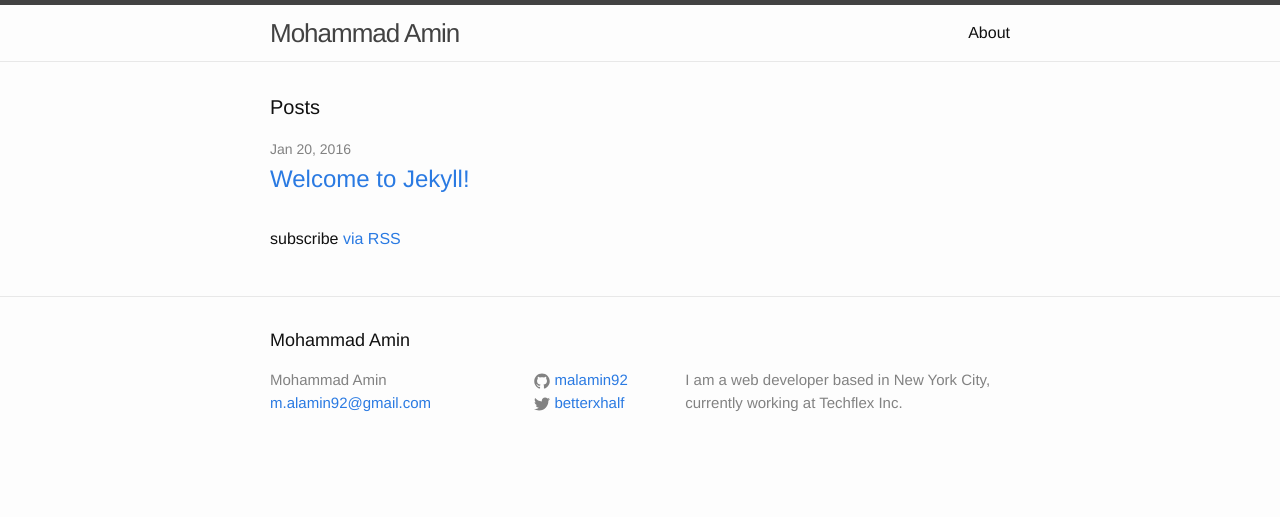
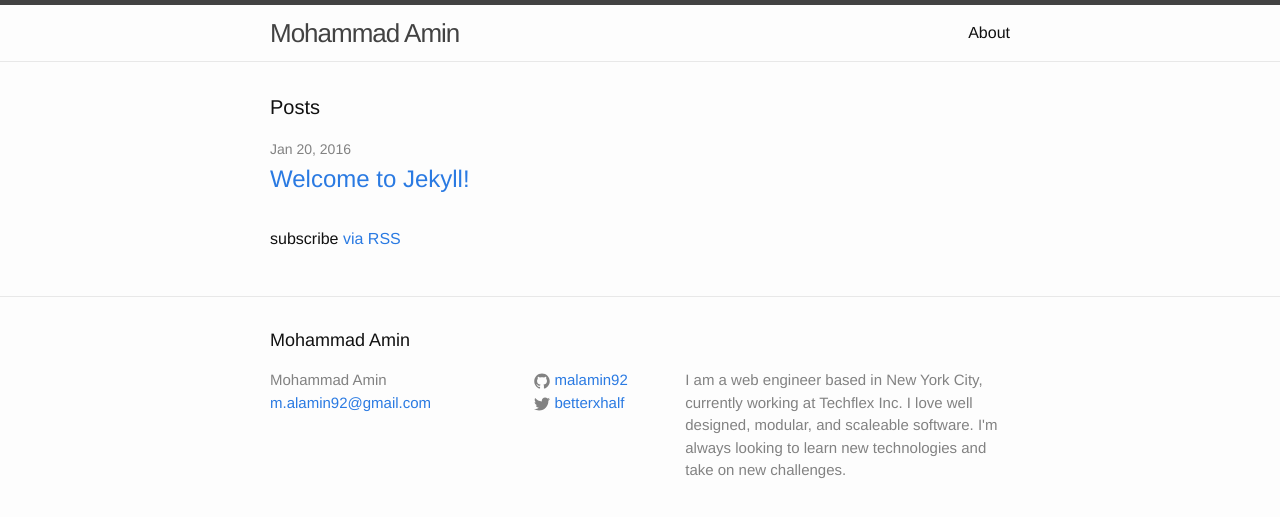
Before and after one commit to malamin92/malamin92.github.io, a Jekyll site: the page built from index.html, in a window 1280 px wide. Shown: the top 517 px of the page. Built offline with Jekyll 4.4.1, drawn with Linux system fonts in a browser that asks for light colours.

Commit message:
more edits to jekyll

```diff
--- a/_config.yml
+++ b/_config.yml
@@ -9,7 +9,9 @@
 title: Mohammad Amin
 email: m.alamin92@gmail.com
 description: > # this means to ignore newlines until "baseurl:"
-  I am a web developer based in New York City, currently working at Techflex Inc.
+  I am a web engineer based in New York City, currently working at Techflex Inc. I love well
+  designed, modular, and scaleable software. I'm always looking to learn new technologies and
+  take on new challenges.
 baseurl: "" # the subpath of your site, e.g. /blog
 url: "" # the base hostname & protocol for your site
 twitter_username: betterxhalf
```
Also changed, not shown: index.html (indentation only), 2 other files.
